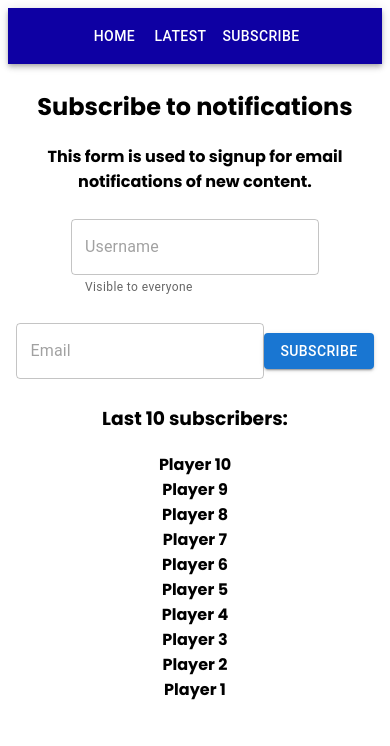
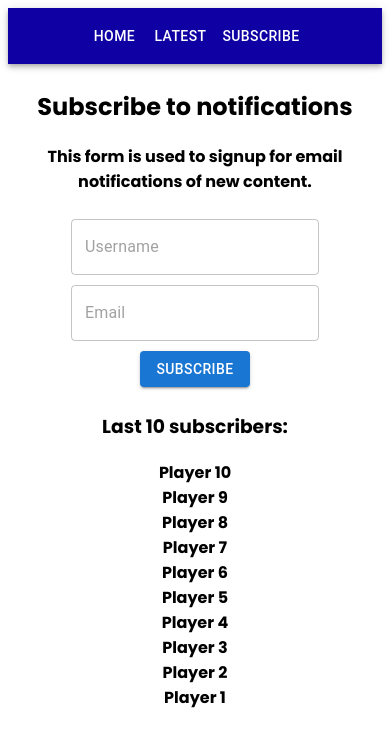
Before and after one commit to nuuttihenriksson/vjp-lopputyo, a React (Create React App) app: page / in a window 390 px wide. Both pictures are taken after a click on the button "SUBSCRIBE". Shown: the top 746 px of the page. Built offline with nearby package versions, Linux system fonts and the light colour scheme.

Commit message:
mobile interface

```diff
--- a/src/components/Comment.js
+++ b/src/components/Comment.js
@@ -4,6 +4,7 @@ import {
   TextField,
   Button,
 } from '@mui/material';
+import './comment.css';
 
 const Comment = ({ changeComments, comments }) => {
   const [screenName, changeScreenName] = useState('');
@@ -11,7 +12,7 @@ const Comment = ({ changeComments, comments }) => {
 
   const addComment = () => {
     if (screenName === '' || comment === '') return;
-    const id = comments[comments.length-1].id + 1;
+    const id = comments[comments.length - 1].id + 1;
     const newComment = {
       id: id,
       name: screenName,
@@ -25,20 +26,19 @@ const Comment = ({ changeComments, comments }) => {
   }
   return (
     <Box
-        sx={{
-          marginBottom: "30px",
-        }}
-      >
-        <h4>Comments:</h4>
+      sx={{
+        marginBottom: "30px",
+      }}
+    >
+      <h4>Comments:</h4>
+      <Box className="comment">
         <TextField
           id="outlined-required"
           placeholder="Screen name"
           onChange={(e) => changeScreenName(e.target.value)}
           value={screenName}
           sx={{
-            width: "7%",
-            display: 'inline-block',
-            verticalAlign: 'middle',
+            width: "150px",
           }}
         />
         <TextField
@@ -47,24 +47,17 @@ const Comment = ({ changeComments, comments }) => {
           onChange={e => changeComment(e.target.value)}
           value={comment}
           sx={{
-            width: "10%",
-            display: 'inline-block',
-            verticalAlign: 'middle',
-            marginLeft: '10px',
+            width: "250px",
           }}
         />
         <Button
           variant="contained"
           onClick={addComment}
-          sx={{
-            display: 'inline-block',
-            verticalAlign: 'middle',
-            marginLeft: '10px',
-          }}
         >
           Send
         </Button>
       </Box>
+    </Box>
   )
 }
 
--- a/src/components/Comments.js
+++ b/src/components/Comments.js
@@ -1,14 +1,6 @@
 import React, { useState } from 'react';
 import {
-  ThumbUp,
-  ThumbDown,
-  ThumbUpOffAlt,
-  ThumbDownOffAlt,
-} from '@mui/icons-material';
-import {
   Box,
-  TextField,
-  Button,
 } from '@mui/material';
 import Comment from './Comment';
 import OneComment from './OneComment';
@@ -18,6 +10,7 @@ const Comments = ({ comments, changeComments }) => {
   return (
     <Box>
       <Comment changeComments={changeComments} comments={comments} />
+      <Box className="comments">
         {
           comments.map((comment) => {
             return (
@@ -26,6 +19,7 @@ const Comments = ({ comments, changeComments }) => {
           })
         }
       </Box>
+    </Box>
   )
 };
 
--- a/src/components/Subscribe.js
+++ b/src/components/Subscribe.js
@@ -4,6 +4,7 @@ import {
   Button,
   TextField,
 } from '@mui/material';
+import './subscribe.css';
 
 const Subscribe = ({ subs, changeSubs }) => {
 
@@ -17,7 +18,7 @@ const Subscribe = ({ subs, changeSubs }) => {
     console.log(`Here we would send the email: ${email} and username: ${username} to a backend`);
 
     if (subs.length === 10) {
-      changeSubs(subs.slice(1,9).concat(username));
+      changeSubs(subs.slice(1, 9).concat(username));
     } else {
       changeSubs(subs.concat(username));
     }
@@ -46,17 +47,14 @@ const Subscribe = ({ subs, changeSubs }) => {
       >
         <h2>Subscribe to notifications</h2>
         <a>This form is used to signup for email notifications of new content.</a>
-        <br/>
+        <br />
+        <Box className="subForm">
           <TextField
             required
             id="outlined-required"
             placeholder="Username"
-          helperText="Visible to everyone"
             onChange={(e) => changeUsername(e.target.value)}
             value={username}
-          sx={{
-            marginTop: '25px',
-          }}
           />
           <TextField
             required
@@ -65,23 +63,14 @@ const Subscribe = ({ subs, changeSubs }) => {
             type="email"
             onChange={(e) => changeEmail(e.target.value)}
             value={email}
-          sx={{
-            marginTop: '25px',
-            display: 'inline-block',
-            verticalAlign: 'middle',
-          }}
           />
           <Button
             variant="contained"
             onClick={addSub}
-            sx={{
-              display: 'inline-block',
-              marginTop: '25px',
-              verticalAlign: 'middle',
-            }}
           >
             Subscribe
           </Button>
+        </Box>
       </Box>
       <Box
         sx={{
--- /dev/null
+++ b/src/components/comment.css
@@ -0,0 +1,15 @@
+.comment {
+  display: flex;
+  flex-direction: row;
+  align-content: center;
+  align-items: center;
+  text-align: center;
+  justify-content: center;
+  gap: 10px;
+}
+
+@media only screen and (max-device-width: 900px) {
+  .comment {
+    flex-direction: column !important;
+  }
+}
--- /dev/null
+++ b/src/components/subscribe.css
@@ -0,0 +1,16 @@
+.subForm {
+  display: flex;
+  flex-direction: row;
+  align-content: center;
+  align-items: center;
+  text-align: center;
+  justify-content: center;
+  gap: 10px;
+  margin-top: 25px;
+}
+
+@media only screen and (max-device-width: 900px) {
+  .subForm {
+    flex-direction: column !important;
+  }
+}
```
Lines whose indentation alone changed are shown as unchanged.
